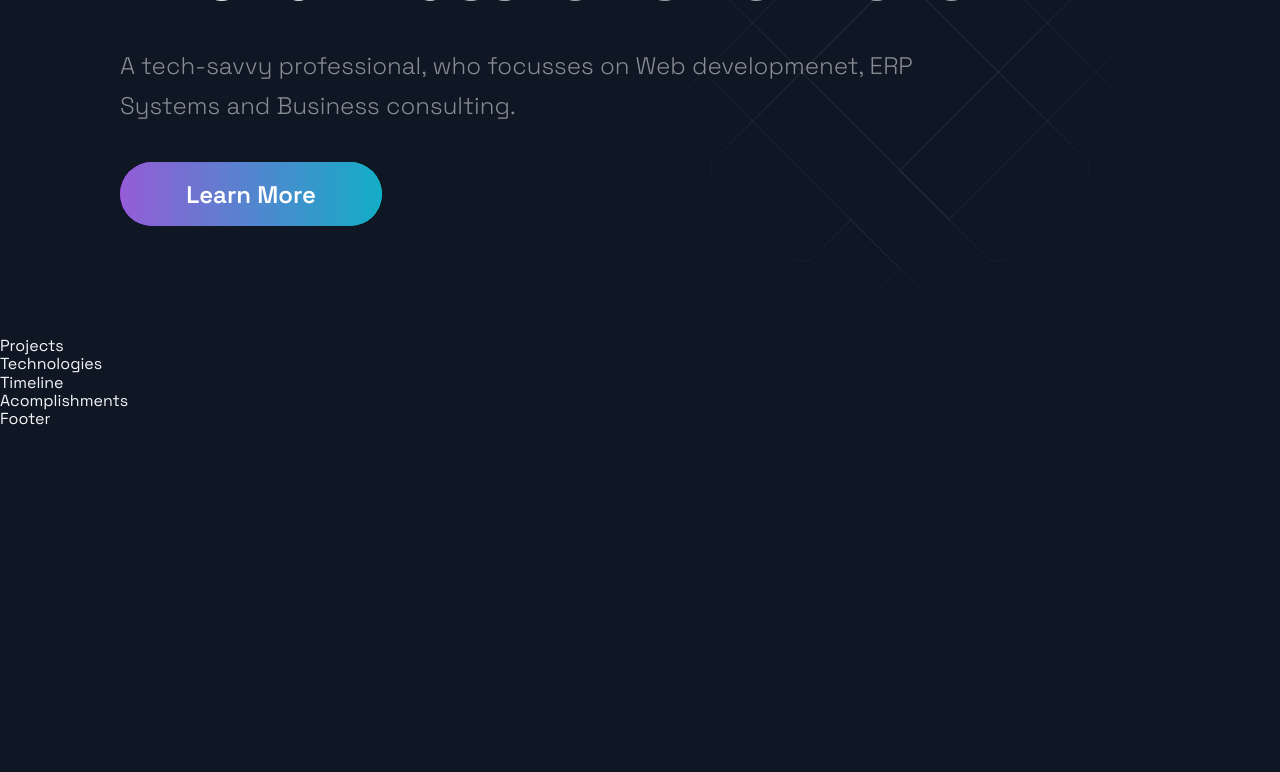
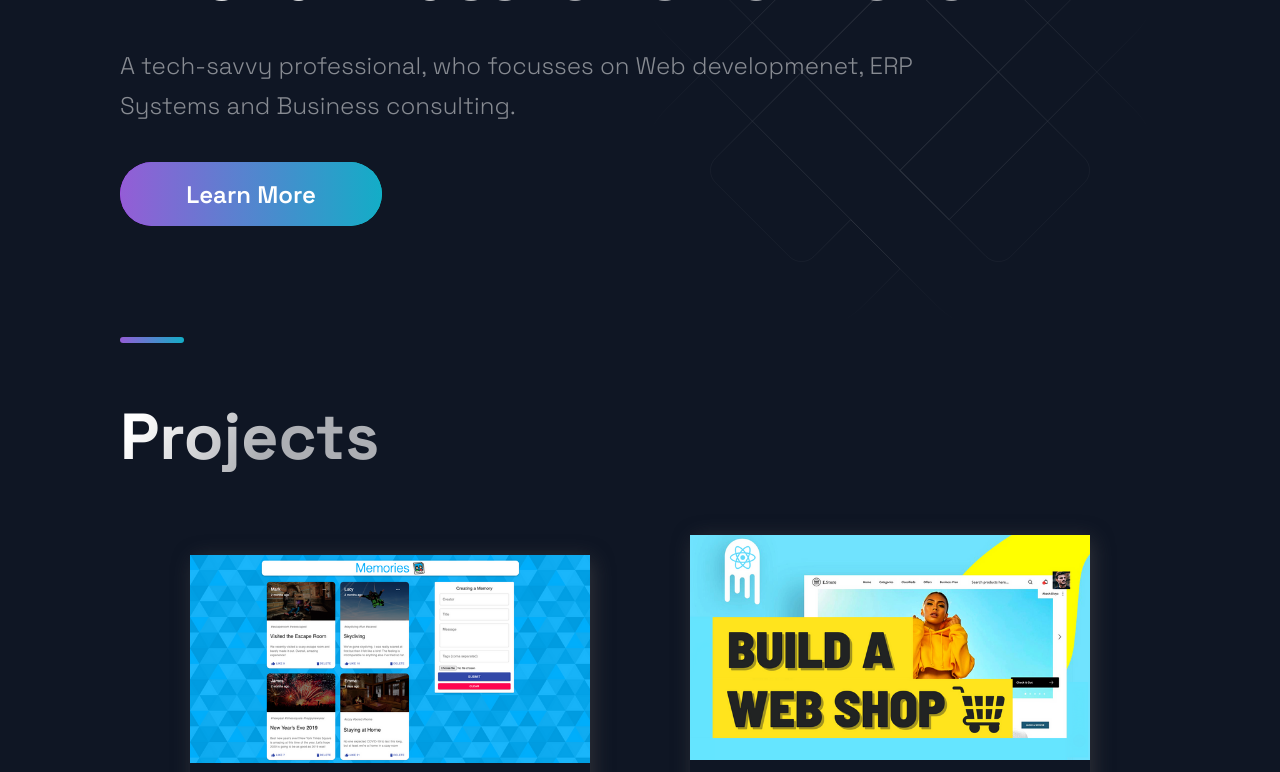
Before and after one commit to k-vassilev/kristian_vassilev_portfolio, a Next.js app: page / in a window 1280 px wide. Shown: the part 300-1072 px from the top of the page. Before the commit the page ends 800 px from the top, so only its background shows below. Built offline with nearby package versions, Linux system fonts and the light colour scheme.

Commit message:
Added projects section

```diff
--- a/src/components/Projects/Projects.js
+++ b/src/components/Projects/Projects.js
@@ -1,13 +1,38 @@
 import React from 'react';
 
 import { BlogCard, CardInfo, ExternalLinks, GridContainer, HeaderThree, Hr, Tag, TagList, TitleContent, UtilityList, Img } from './ProjectsStyles';
-import { Section, SectionDivider, SectionTitle } from '../../styles/GlobalComponents';
+import { Section, SectionDivider, SectionText, SectionTitle } from '../../styles/GlobalComponents';
 import { projects } from '../../constants/constants';
 
 const Projects = () => (
-  <div>
-    Projects
-  </div>
+	<Section nopadding id="projects">
+		<SectionDivider />
+		<SectionTitle main>Projects</SectionTitle>
+		<GridContainer>
+			{projects.map(({title, description, image, tags, source, visit, id}) => (
+				<BlogCard key={id}>
+					<Img src={image}/>
+					<TitleContent>
+						<HeaderThree title>{title}</HeaderThree>
+						<Hr />
+					</TitleContent>
+					<CardInfo>{description}</CardInfo>
+					<div>
+						<TitleContent>Stack</TitleContent>
+						<TagList>
+							{tags.map((tag, i) => (
+								<Tag key={i}>{tag}</Tag>
+							))}
+						</TagList>
+					</div>
+					<UtilityList>
+						<ExternalLinks href={visit}>Code</ExternalLinks>
+						<ExternalLinks href={source}>Live</ExternalLinks>
+					</UtilityList>
+				</BlogCard>
+			))}
+		</GridContainer>
+	</Section>
 );
 
 export default Projects;
```
